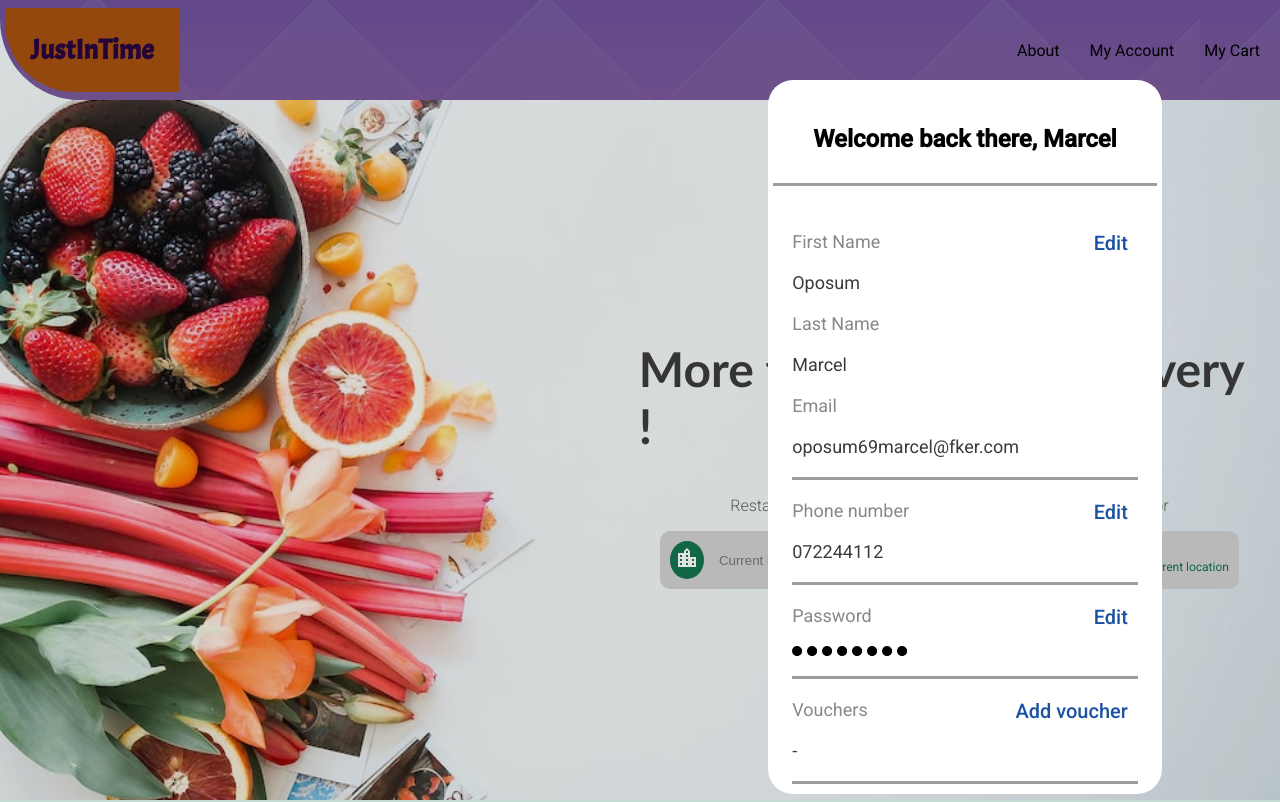
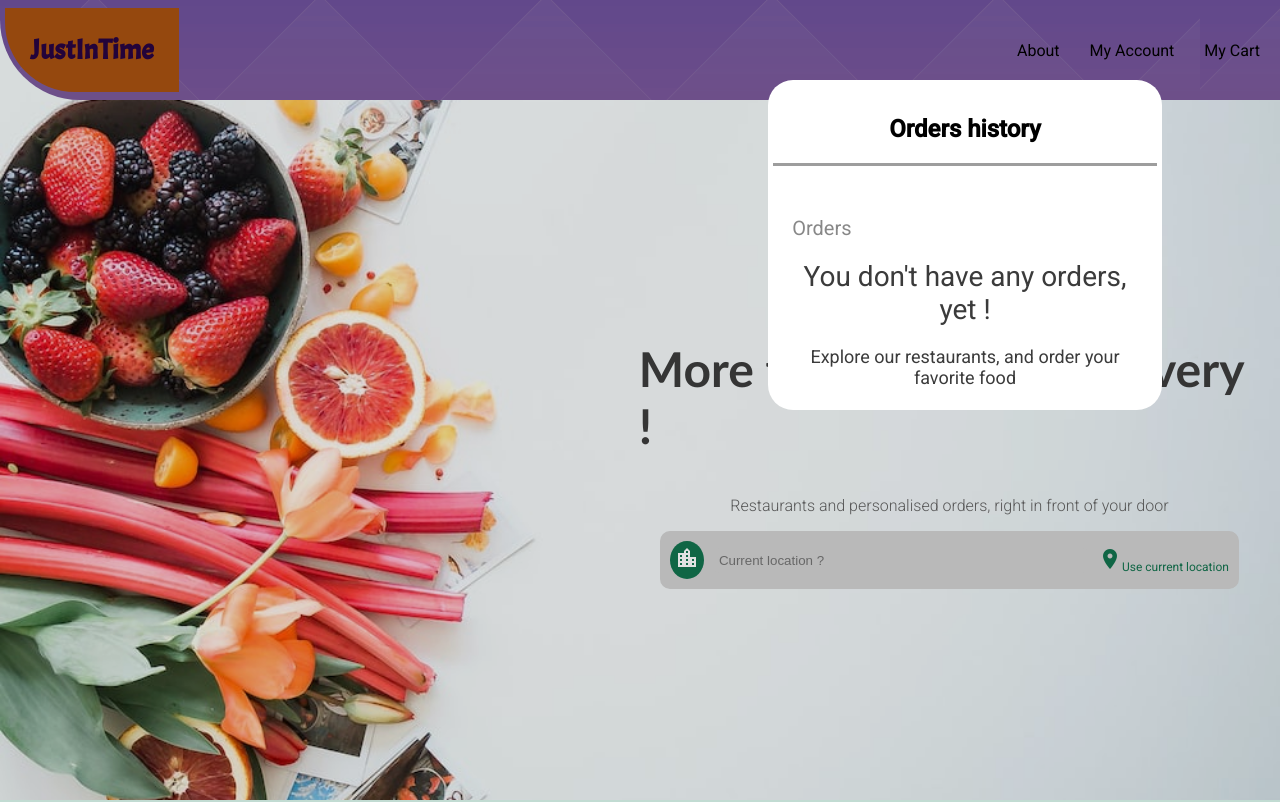
Before and after one commit to Silviu1995/JustInTime-app, an Angular app: page / in a window 1280 px wide. Shown: the top 802 px of the page. Built offline with nearby package versions, Linux system fonts and the light colour scheme.

Commit message:
:added orders-history modal template and styles

```diff
--- a/src/app/app.module.ts
+++ b/src/app/app.module.ts
@@ -27,6 +27,7 @@ import { FooterComponent } from './home/footer/footer.component';
 import { BrandsComponent } from './home/brands/brands.component';
 import { BrandItemComponent } from './home/brands/brand-item/brand-item.component';
 import { LocationModalComponent } from './home/location-modal/location-modal.component';
+import { OrdersHistoryComponent } from './profile/orders-history/orders-history.component';
 @NgModule({
   declarations: [
     AppComponent,
@@ -52,6 +53,7 @@ import { LocationModalComponent } from './home/location-modal/location-modal.com
     BrandsComponent,
     BrandItemComponent,
     LocationModalComponent,
+    OrdersHistoryComponent,
   ],
   imports: [
     BrowserModule,
--- a/src/app/home/home.component.html
+++ b/src/app/home/home.component.html
@@ -23,5 +23,5 @@
     <app-cities></app-cities>
     <app-brands></app-brands>
     <app-footer></app-footer>
-    <app-profile></app-profile>
+    <app-orders-history></app-orders-history>
 </div>
--- /dev/null
+++ b/src/app/profile/orders-history/orders-history.component.html
@@ -0,0 +1,23 @@
+<div class="overlay"></div>
+<div class="container">
+    <h2>Orders history</h2>
+    <div class="content-container"  *ngIf="orders">
+        <div class="orders-container">
+            <span>Edit</span>
+            <div class="hint">First Name</div>
+            <div class="value">Oposum</div>
+            <div class="hint">Last Name</div>
+            <div class="value">Marcel</div>
+            <div class="hint">Email</div>
+            <div class="value">oposum69marcel@fker.com</div>
+        </div>
+    </div>
+    <div class="location-container"></div>
+    <div class="content-container" *ngIf="!orders">
+        <div class="orders-container">
+            <div class="hint">Orders</div>
+            <div class="value">You don't have any orders, yet !</div>
+            <div class="sugestion">Explore our restaurants, and order your favorite food</div>
+        </div>
+    </div>
+</div>
--- /dev/null
+++ b/src/app/profile/orders-history/orders-history.component.scss
@@ -0,0 +1,62 @@
+.overlay{
+    position: fixed;
+    top: 0;
+    left: 0;
+    width: 100vw;
+    height: 100vh;
+    background: rgba(0, 0, 0, 0.119);
+    z-index: 50;
+}
+.container{
+    position: fixed;
+    border-radius: 25px;
+    top: 10vh;
+    padding: 5px;
+    left: 60vw;
+    width: 30vw;
+    height: 40vh;
+    z-index: 100;
+    background: white;
+    box-shadow: 0 2px 8px rbga(0, 0, 0, 0.26);
+    display: flex;
+    flex-direction: column;
+    align-items: center;
+    gap: 5px;
+    overflow-y: scroll;
+
+    h2{
+        padding: 10px 0px 20px 0px;
+        text-align: center;
+        width: 100%;
+        border-bottom: 3px solid rgb(157, 157, 157);
+    }
+    .content-container{
+        display: flex;
+        flex-direction: column;
+        width: 90%;
+
+        .orders-container{
+            display: flex;
+            flex-direction: column;
+            position: relative;
+            gap: 20px;
+            padding:20px 0px;
+            .hint{
+
+                font-size: 20px;
+                color: rgb(136, 136, 136);
+            }
+            .value{
+                text-align: center;
+                font-size: 28px;
+                color: rgb(59, 59, 59);
+
+            }
+            .sugestion{
+                text-align: center;
+                font-size: 18px;
+                color: rgb(59, 59, 59);
+            }
+        }
+    }
+}
--- /dev/null
+++ b/src/app/profile/orders-history/orders-history.component.ts
@@ -0,0 +1,10 @@
+import { Component } from '@angular/core';
+
+@Component({
+  selector: 'app-orders-history',
+  templateUrl: './orders-history.component.html',
+  styleUrls: ['./orders-history.component.scss']
+})
+export class OrdersHistoryComponent {
+ orders = false
+}
```
Also changed, not shown: 1 other file (tests, documents, lock files or other folders).
